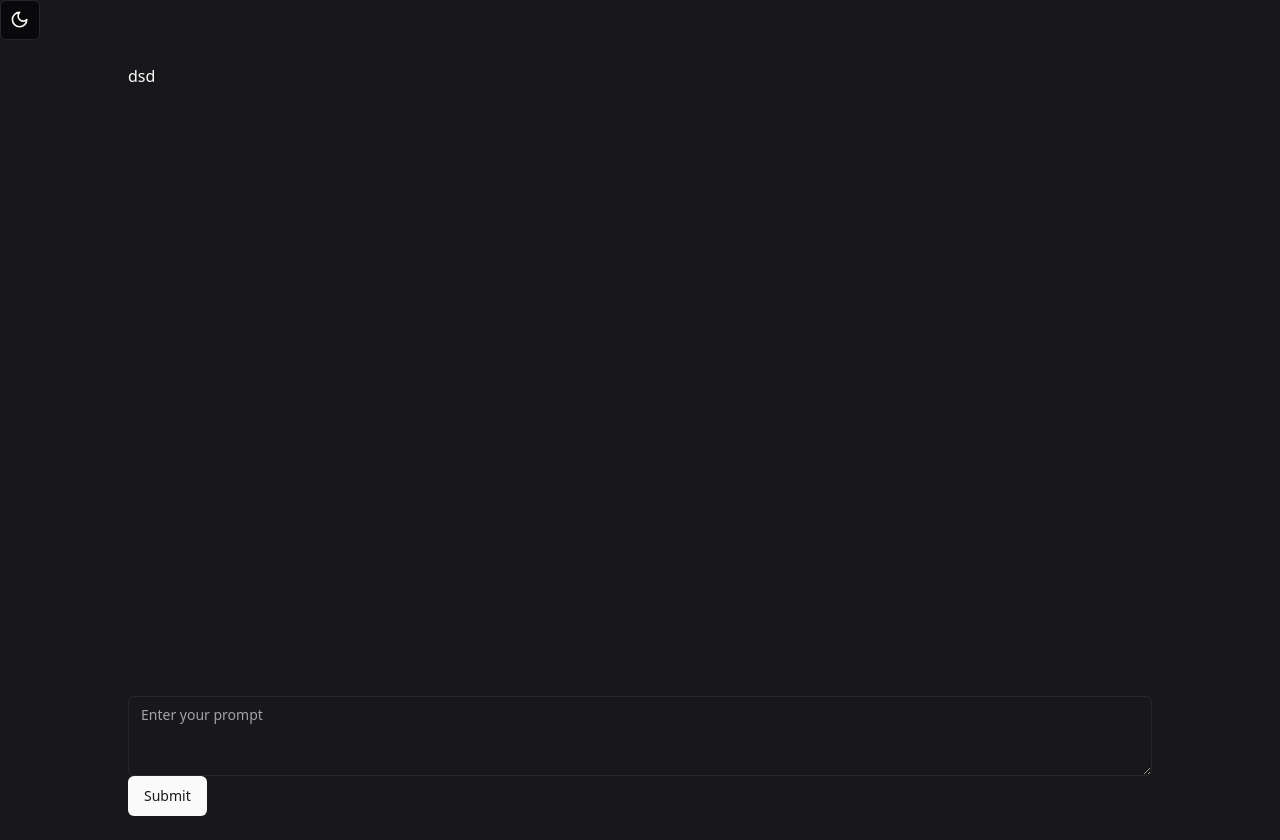
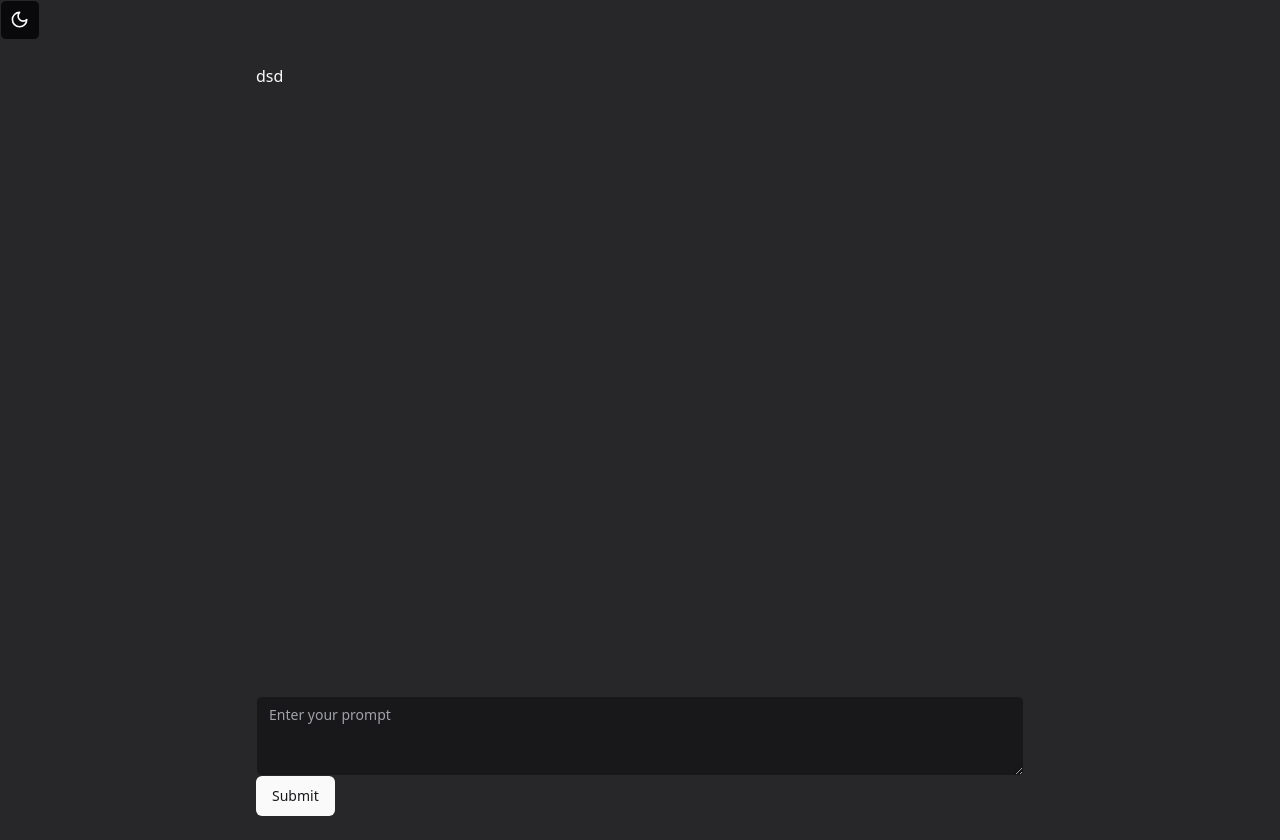
Before and after one commit to xDepcio/freegpt4, a React (Vite) app in the folder frontend/: page / in a window 1280 px wide. Built offline with nearby package versions, Linux system fonts and the light colour scheme; what markdown-it-attrs would draw is missing.

Commit message:
default styling fro markdown block

```diff
--- a/frontend/src/components/chat.tsx
+++ b/frontend/src/components/chat.tsx
@@ -57,9 +57,9 @@ export default function Chat() {
     }, [chat])
 
     return (
-        <main className="min-h-screen min-w-full h-full">
+        <main className="min-h-screen min-w-full h-full dark:bg-zinc-800">
             <ModeToggle />
-            <div className="max-w-screen-lg mx-auto flex flex-col justify-between h-screen">
+            <div className="max-w-screen-md mx-auto flex flex-col justify-between h-screen">
                 <div className="py-6" id='markdown-container'>
                     dsd
                 </div>
--- a/frontend/src/index.css
+++ b/frontend/src/index.css
@@ -74,3 +74,29 @@
     @apply bg-background text-foreground;
   }
 }
+
+#markdown-container {
+    & > p {
+        @apply pb-4;
+    }
+
+    &>h1 {
+        @apply text-4xl font-bold;
+    }
+
+    &>h2 {
+        @apply text-3xl font-bold;
+    }
+    &>h3 {
+        @apply text-2xl font-bold;
+    }
+    &>h4 {
+        @apply text-xl font-bold;
+    }
+    &>h5 {
+        @apply text-lg font-bold;
+    }
+    &>h6 {
+        @apply text-base font-bold;
+    }
+}
```
